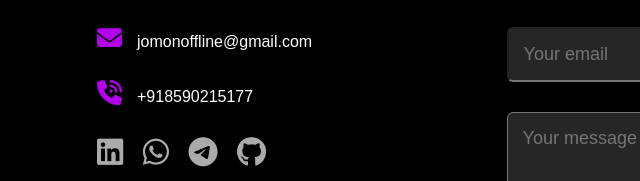
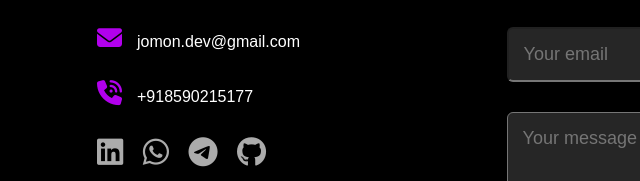
Before and after one commit to Jomonhh/portfolio, a plain HTML site: page index.html in a window 1280 px wide. Shown: the part 3451-3632 px from the top of the page, 31-671 px from the left. Drawn offline with Linux system fonts and the light colour scheme; a script that the page names is missing.

Commit message:
Update index.html

```diff
--- a/index.html
+++ b/index.html
@@ -139,7 +139,7 @@
         <div class="row">
             <div class="contact-left">
                 <h1 class="sub-title"> contact me</h1>
-                <p><i class="fa-solid fa-envelope"></i>jomonoffline@gmail.com</p>
+                <p><i class="fa-solid fa-envelope"></i>jomon.dev@gmail.com</p>
                 <p><i class="fa-solid fa-phone-volume"></i>+918590215177</p>
                 <div class="social-icons">
                     <a href="https://www.linkedin.com/in/jomon-joy-959224274?utm_source=share&utm_campaign=share_via&utm_content=profile&utm_medium=android_app"><i class="fa-brands fa-linkedin"></i></a>
```
